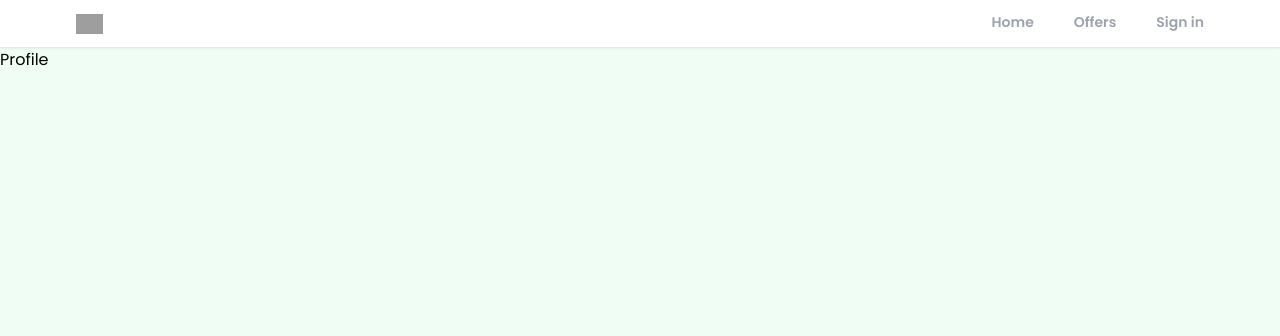
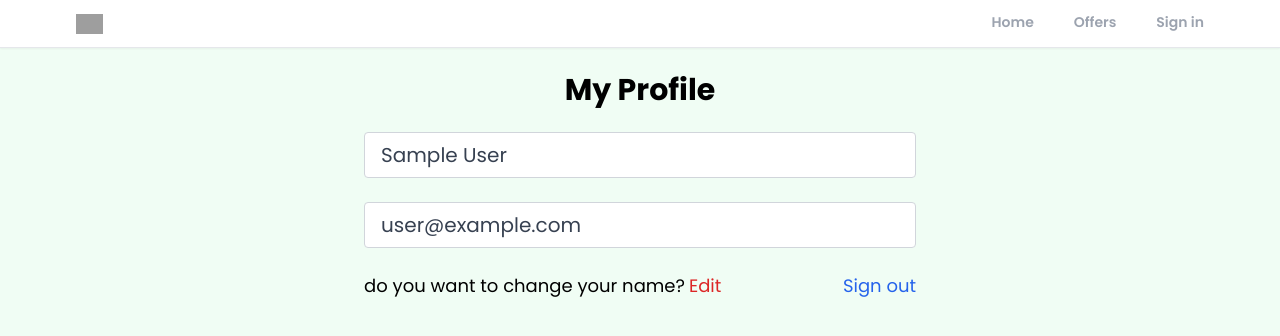
Before and after one commit to peterVoid/real-estate-react-firebase, a React (Vite) app: page /profile in a window 1280 px wide. Shown: the top 336 px of the page. Built offline with nearby package versions, Linux system fonts and the light colour scheme; no server answers; sample sign-in values are in the browser's storage; grey boxes are pictures that could not be loaded.

Commit message:
create private route, custom hook for protection profile page and add path the logout

```diff
--- a/src/App.jsx
+++ b/src/App.jsx
@@ -8,6 +8,7 @@
 import Header from "./components/Header";
 import { Flip, ToastContainer } from "react-toastify";
 import "react-toastify/dist/ReactToastify.css";
+import PrivateRoute from "./components/PrivateRoute";
 
 function App() {
   return (
@@ -16,7 +17,9 @@
         <Header />
         <Routes>
           <Route path="/" element={<Home />} />
-          <Route path="/profile" element={<Profile />} />
+          <Route path="/profile" element={<PrivateRoute />}>
+            <Route path="/profile" element={<Profile />} />
+          </Route>
           <Route path="/sign-in" element={<SignIn />} />
           <Route path="/sign-up" element={<SignUp />} />
           <Route path="/forgot-password" element={<ForgotPassword />} />
--- /dev/null
+++ b/src/components/PrivateRoute.jsx
@@ -0,0 +1,11 @@
+import { Outlet, Navigate } from "react-router-dom";
+import useAuthStatus from "../hooks/useAuthStatus";
+
+function PrivateRoute() {
+  const { loggedIn, loading } = useAuthStatus();
+  if (loading) {
+    return <div>Loading...</div>;
+  }
+  return loggedIn ? <Outlet /> : <Navigate to="/sign-in" />;
+}
+export default PrivateRoute;
--- /dev/null
+++ b/src/hooks/useAuthStatus.jsx
@@ -0,0 +1,20 @@
+import { useEffect, useState } from "react";
+import { auth } from "../firebase";
+import { onAuthStateChanged } from "firebase/auth";
+
+function useAuthStatus() {
+  const [loggedIn, setLoggedIn] = useState(false);
+  const [loading, setIsLoading] = useState(true);
+
+  useEffect(() => {
+    onAuthStateChanged(auth, (user) => {
+      if (user) {
+        setLoggedIn(true);
+      }
+      setIsLoading(false);
+    });
+  }, []);
+
+  return { loggedIn, loading };
+}
+export default useAuthStatus;
--- a/src/pages/Profile.jsx
+++ b/src/pages/Profile.jsx
@@ -1,5 +1,61 @@
+import { useState } from "react";
+import { auth } from "../firebase";
+import { useNavigate } from "react-router-dom";
+
 function Profile() {
-  return <div>Profile</div>;
+  const authUser = auth;
+  const navigate = useNavigate();
+  const [formData, setFormData] = useState({
+    name: authUser.currentUser.displayName,
+    email: auth.currentUser.email,
+  });
+  const { name, email } = formData;
+
+  const handleSignOut = () => {
+    auth.signOut();
+    navigate("/sign-in");
+  };
+
+  return (
+    <>
+      <section className="max-w-6xl mx-auto flex justify-center items-center flex-col">
+        <h1 className="text-3xl text-center mt-6 font-bold">My Profile</h1>
+        <div className="w-full md:w-[50%] mt-6 px-3">
+          <form>
+            <input
+              type="text"
+              id="name"
+              value={name}
+              disabled
+              className="w-full px-4 py-2 text-xl text-gray-700 bg-white border border-gray-300 rounded transition ease-in-out"
+            />
+
+            <input
+              type="email"
+              id="email"
+              value={email}
+              disabled
+              className="w-full my-6 px-4 py-2 text-xl text-gray-700 bg-white border border-gray-300 rounded transition ease-in-out"
+            />
+            <div className="flex justify-between whitespace-nowrap text-sm sm:text-lg">
+              <p className="flex items-center mb-6">
+                do you want to change your name?
+                <span className="text-red-600 hover:text-red-700 transition ease-in-out duration-200 ml-1 cursor-pointer">
+                  Edit
+                </span>
+              </p>
+              <p
+                className="text-blue-600 hover:text-blue-700 cursor-pointer transition ease-in-out duration-200"
+                onClick={handleSignOut}
+              >
+                Sign out
+              </p>
+            </div>
+          </form>
+        </div>
+      </section>
+    </>
+  );
 }
 
 export default Profile;
```
